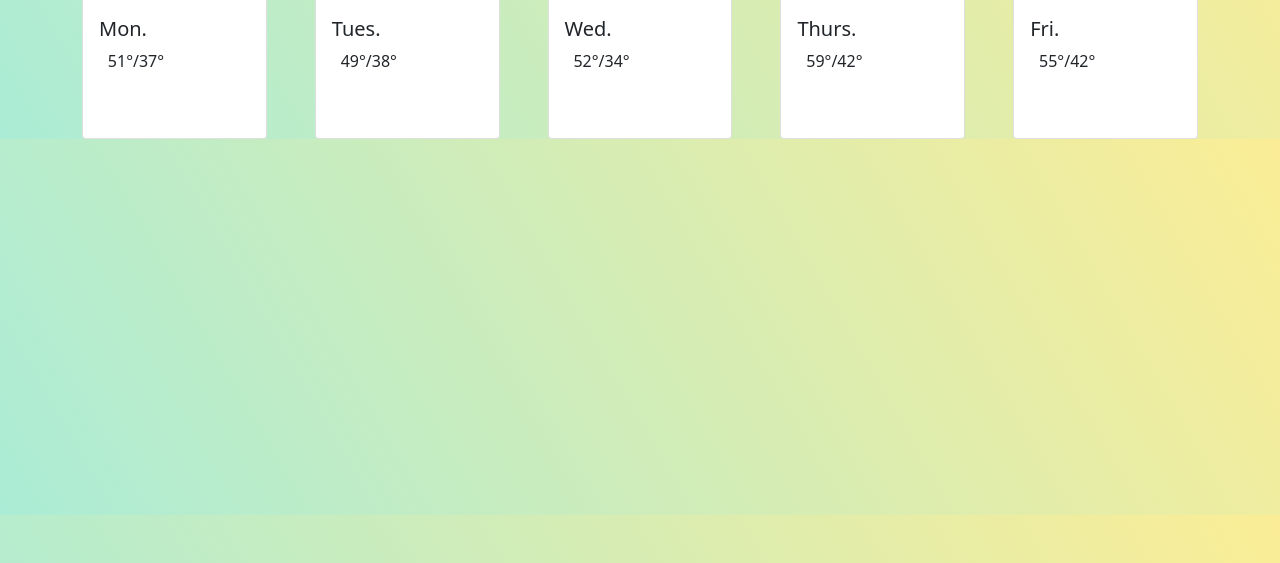
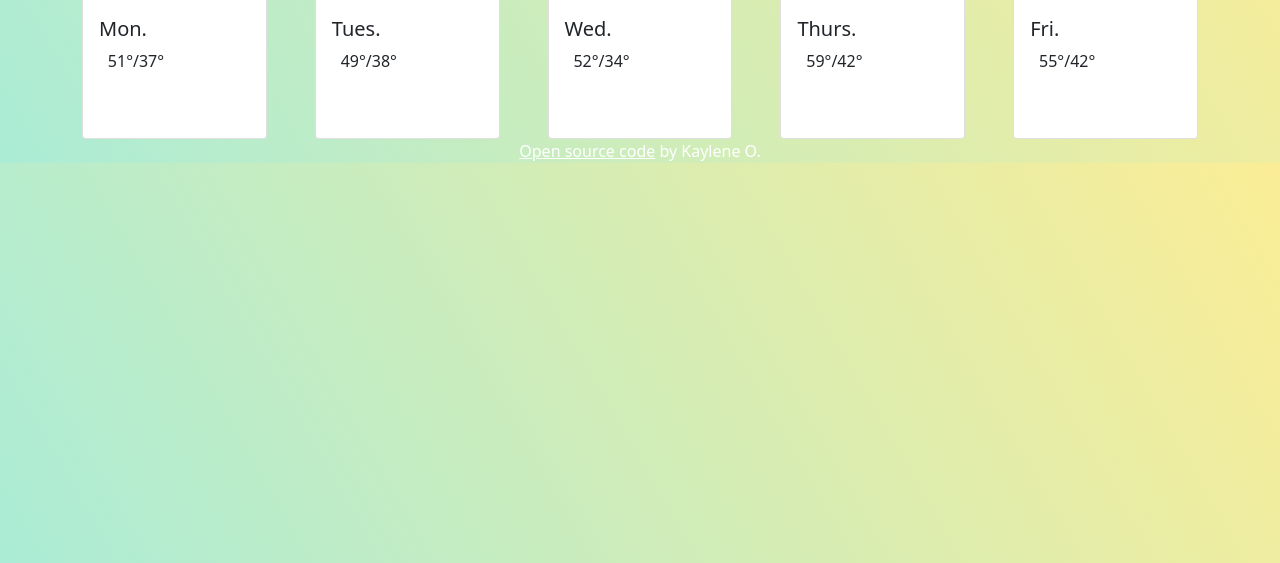
Before and after one commit to owensk-code/first-time-GitHub-project, a plain HTML site: page index.html in a window 1280 px wide. Shown: the part 237-800 px from the top of the page. Drawn offline with nearby package versions, Linux system fonts and the light colour scheme.

Commit message:
added a footer with link
put in a link for open source code

```diff
--- a/index.html
+++ b/index.html
@@ -116,5 +116,8 @@
         </div>
       </div>
     </div>
+      <footer class="sourcecode">
+       <a href="https://github.com/owensk-code/first-time-GitHub-project" class="linkcode" target="_blank" >Open source code</a> by Kaylene O.
+     </footer>
   </body>
 </html>
--- a/style.css
+++ b/style.css
@@ -19,3 +19,19 @@ h2 {
 body {
   background: linear-gradient(60deg, #abecd6 0%, #fbed96 100%);
 }
+
+footer {
+  color: white;
+  margin: 0px auto;
+  display: block;
+  text-align: center;
+}
+
+.linkcode {
+  color: white;
+  text-align: center;
+}
+
+.linkcode:hover {
+  color: #ffd400;
+}
```
